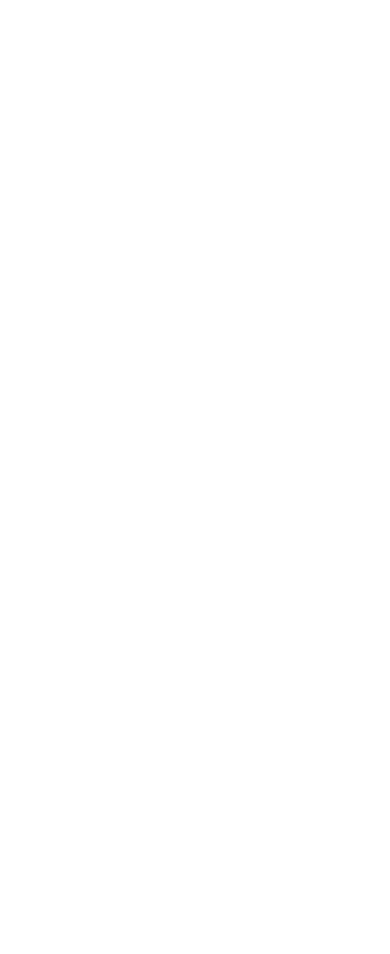
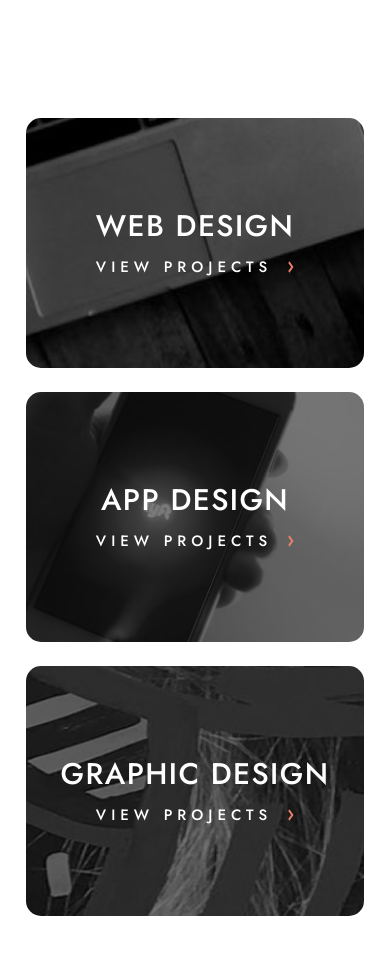
Before and after one commit to OmarAlSeddik/designo, a Next.js app: page / in a window 390 px wide. Shown: the part 944-1898 px from the top of the page. Before the commit the page ends 942 px from the top, so only its background shows below. Built offline with nearby package versions, Linux system fonts and the light colour scheme.

Commit message:
design pages mobile section finished

```diff
--- a/src/components/Home/index.tsx
+++ b/src/components/Home/index.tsx
@@ -1,7 +1,9 @@
+import Image from "next/image";
+
 const Home = () => {
   return (
     <>
-      <section className="h-[52.6875rem] overflow-hidden bg-peach bg-[url('/home/desktop/bg-pattern-hero-home.svg')]">
+      <section className="mb-[7.5rem] h-[52.6875rem] overflow-hidden bg-peach bg-[url('/home/desktop/bg-pattern-hero-home.svg')] bg-left bg-no-repeat">
         <div className="mx-auto flex w-container flex-col items-center pt-20">
           <h1 className="mb-3.5 text-center text-h1 font-medium text-white">
             Award-winning custom designs and digital branding solutions
@@ -22,6 +24,78 @@
           }}
         ></div>
       </section>
+
+      <section className="mb-[7.5rem] flex flex-col gap-6">
+        <div
+          className="mx-auto flex h-[15.625rem] w-container cursor-pointer flex-col items-center justify-center gap-3 rounded-[0.9375rem] bg-cover bg-blend-overlay md:gap-6"
+          style={{
+            backgroundImage:
+              "url('/home/mobile/image-web-design.jpg'), linear-gradient(rgba(0,0,0,0.5),rgba(0,0,0,0.5))",
+          }}
+        >
+          <h2 className="text-h2 font-medium uppercase tracking-[0.0875rem] text-white">
+            WEB DESIGN
+          </h2>
+          <div className="flex items-center gap-4">
+            <span className="text-[0.9375rem] font-medium uppercase tracking-[0.3125rem] text-white">
+              VIEW PROJECTS
+            </span>
+            <div className="relative h-3 w-1.5">
+              <Image
+                src="/shared/desktop/icon-right-arrow.svg"
+                alt=""
+                layout="fill"
+              />
+            </div>
+          </div>
+        </div>
+        <div
+          className="mx-auto flex h-[15.625rem] w-container cursor-pointer flex-col items-center justify-center gap-3 rounded-[0.9375rem] bg-cover bg-blend-overlay md:gap-6"
+          style={{
+            backgroundImage:
+              "url('/home/mobile/image-app-design.jpg'), linear-gradient(rgba(0,0,0,0.5),rgba(0,0,0,0.5))",
+          }}
+        >
+          <h2 className="text-h2 font-medium uppercase tracking-[0.0875rem] text-white">
+            APP DESIGN
+          </h2>
+          <div className="flex items-center gap-4">
+            <span className="text-[0.9375rem] font-medium uppercase tracking-[0.3125rem] text-white">
+              VIEW PROJECTS
+            </span>
+            <div className="relative h-3 w-1.5">
+              <Image
+                src="/shared/desktop/icon-right-arrow.svg"
+                alt=""
+                layout="fill"
+              />
+            </div>
+          </div>
+        </div>
+        <div
+          className="mx-auto flex h-[15.625rem] w-container cursor-pointer flex-col items-center justify-center gap-3 rounded-[0.9375rem] bg-cover bg-blend-overlay md:gap-6"
+          style={{
+            backgroundImage:
+              "url('/home/mobile/image-graphic-design.jpg'), linear-gradient(rgba(0,0,0,0.5),rgba(0,0,0,0.5))",
+          }}
+        >
+          <h2 className="text-h2 font-medium uppercase tracking-[0.0875rem] text-white">
+            GRAPHIC DESIGN
+          </h2>
+          <div className="flex items-center gap-4">
+            <span className="text-[0.9375rem] font-medium uppercase tracking-[0.3125rem] text-white">
+              VIEW PROJECTS
+            </span>
+            <div className="relative h-3 w-1.5">
+              <Image
+                src="/shared/desktop/icon-right-arrow.svg"
+                alt=""
+                layout="fill"
+              />
+            </div>
+          </div>
+        </div>
+      </section>
     </>
   );
 };
```
